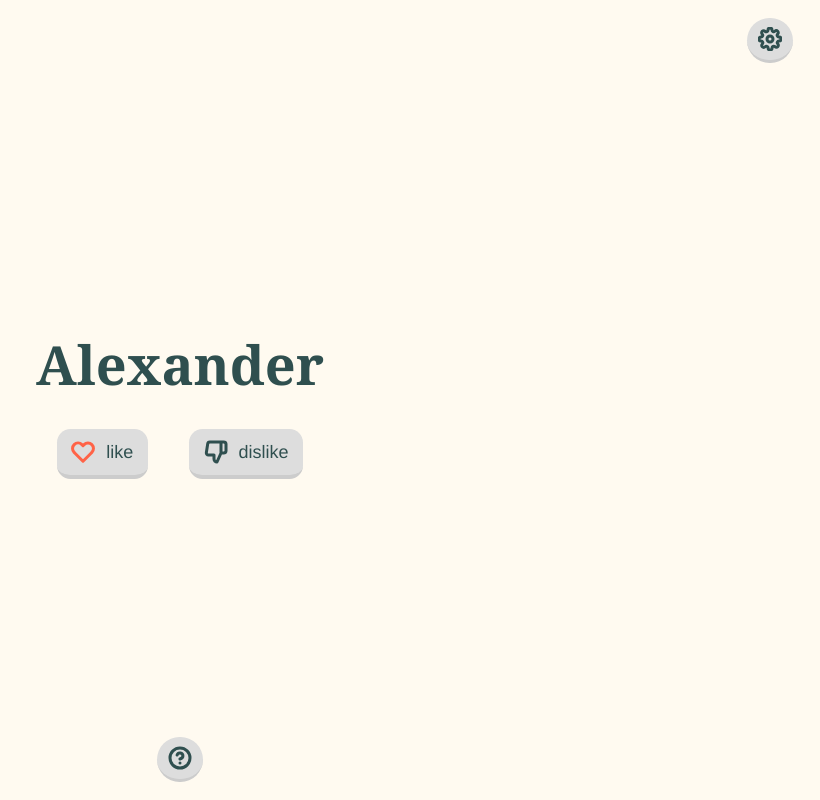
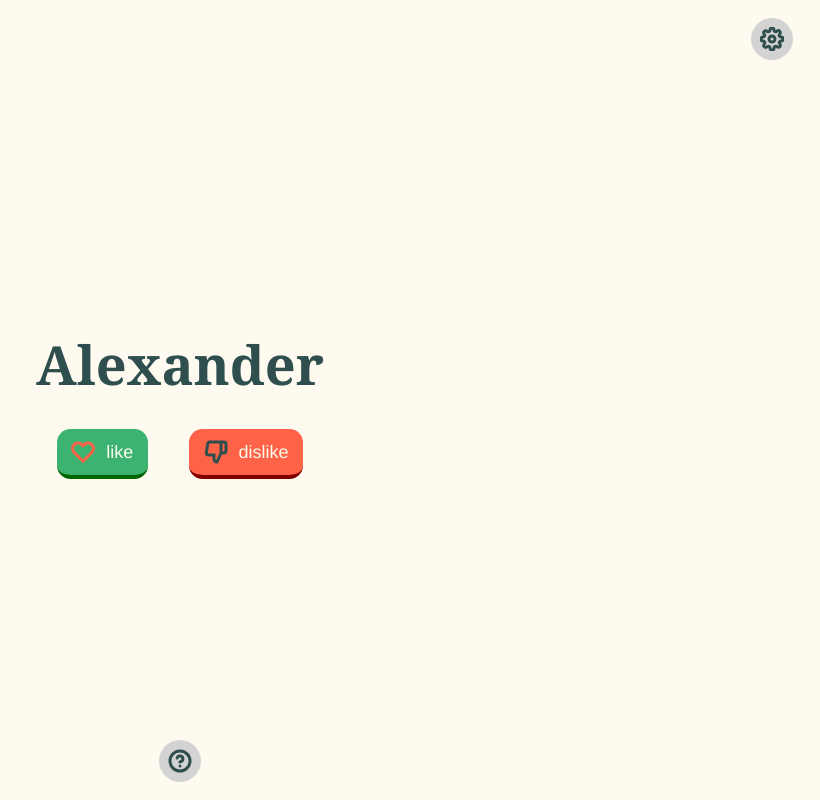
Before and after one commit to zstix/names-app, a React (Vite) app: page / in a window 1280 px wide. Shown: the whole page, without its empty margins (460-1280 px from the left). Built offline with nearby package versions, Linux system fonts and the light colour scheme.

Commit message:
chore: basics app screen

```diff
--- a/src/components/App.tsx
+++ b/src/components/App.tsx
@@ -14,7 +14,7 @@ const App: React.FC<{ theme: INamesAppTheme }> = ({ theme }) => (
     height: 100vh;
   `}>
     <div css={css`align-self: flex-end;`}>
-      <Button icon="settings" />
+      <Button icon="settings" noBorder />
     </div>
     <div>
       <h1 css={css`
@@ -28,11 +28,11 @@ const App: React.FC<{ theme: INamesAppTheme }> = ({ theme }) => (
         align-items: center;
         justify-content: space-around;
       `}>
-        <Button icon="heart">like</Button>
-        <Button icon="thumbs-down">dislike</Button>
+        <Button icon="heart" color="green">like</Button>
+        <Button icon="thumbs-down" color="red">dislike</Button>
       </div>
     </div>
-    <Button icon="help-circle" />
+    <Button icon="help-circle" noBorder />
   </div>
 );
 
--- a/src/components/Button.tsx
+++ b/src/components/Button.tsx
@@ -5,6 +5,7 @@ import Icon, { ICON_TYPES } from './Icon';
 
 interface IButtonProps {
   theme: INamesAppTheme
+  color?: keyof INamesAppThemeColorVariants;
   noBorder?: boolean;
   onclick?: () => void;
 }
@@ -19,22 +20,28 @@ interface IWithText extends IButtonProps {
   icon?: keyof typeof ICON_TYPES;
 }
 
-// TODO: colors
-const Button: React.FC<IWithText | IWithIcon> = ({ theme, noBorder, icon, onclick, children }) => (
+const Button: React.FC<IWithText | IWithIcon> = ({
+  theme,
+  color,
+  noBorder,
+  icon,
+  onclick,
+  children
+}) => (
   <button
     role="button"
     onClick={() => onclick?.()}
     css={css`
-      --color-border: #ccc;
-      --color-background: #ddd;
-      --color-font: ${theme.color.text.primary};
+      --color-border: ${theme.color[color]?.[2] || theme.color.gray[2]};
+      --color-background: ${theme.color[color]?.[0] || theme.color.gray[1]};
+      --color-font: ${theme.color.gray[0]};
       --size-border: ${children ? 4 : 3}px;
       --size-adjust: ${children ? 2 : 3}px;
       --size-radius: ${children ? 0.75 : 1.5}em;
-      --size-padding: ${children ? '0.5em 0.8em' : '0.5em 0.6em'};
+      --size-padding: ${children ? '0.5em 0.8em' : '0.5em'};
 
       vertical-align: middle;
-      display: inline-flex;
+      display: flex;
       align-items: center;
       cursor: pointer;
       margin: 0 0.5em;
--- a/src/components/Icon.tsx
+++ b/src/components/Icon.tsx
@@ -44,8 +44,7 @@ const Icon: React.FC<IIconProps> = ({ theme, name, color, strokeWidth = 3, size
     xmlns="http://www.w3.org/2000/svg"
     viewBox="0 0 24 24"
     aria-hidden="true"
-    stroke-linecap="round"
-    stroke-linejoin="round"
+    strokeLinecap="round"
     fill="none"
     stroke={color || DEFAULT_COLORS[name] || theme.color.text.primary}
     strokeWidth={strokeWidth}
```
